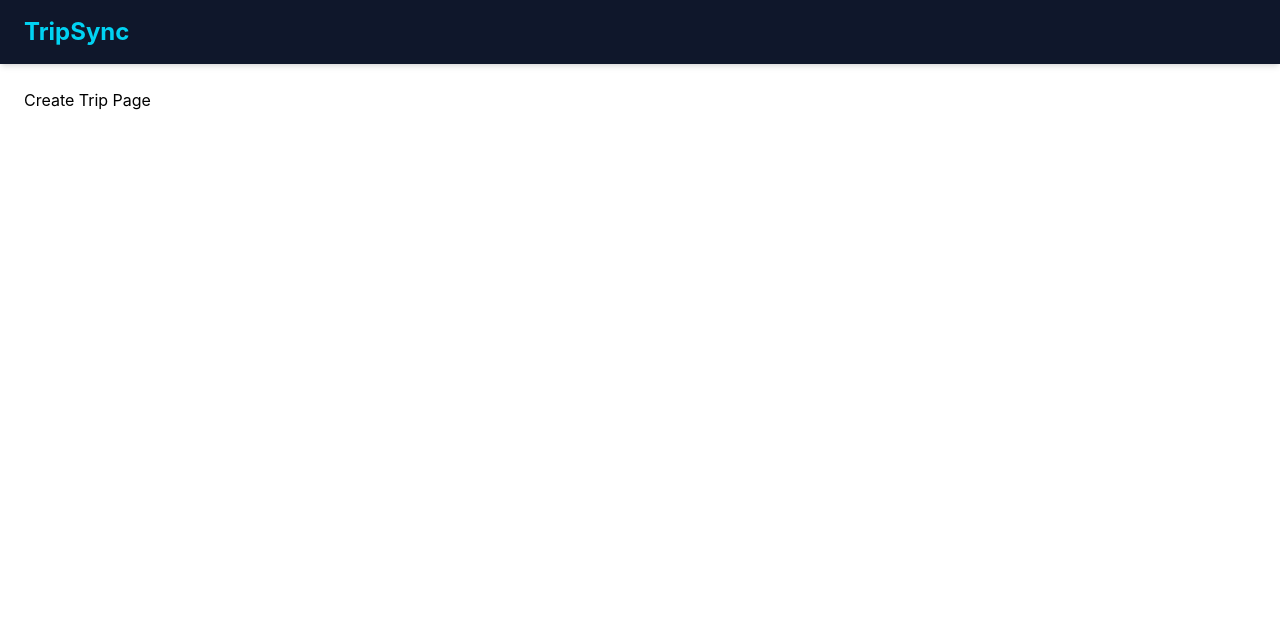
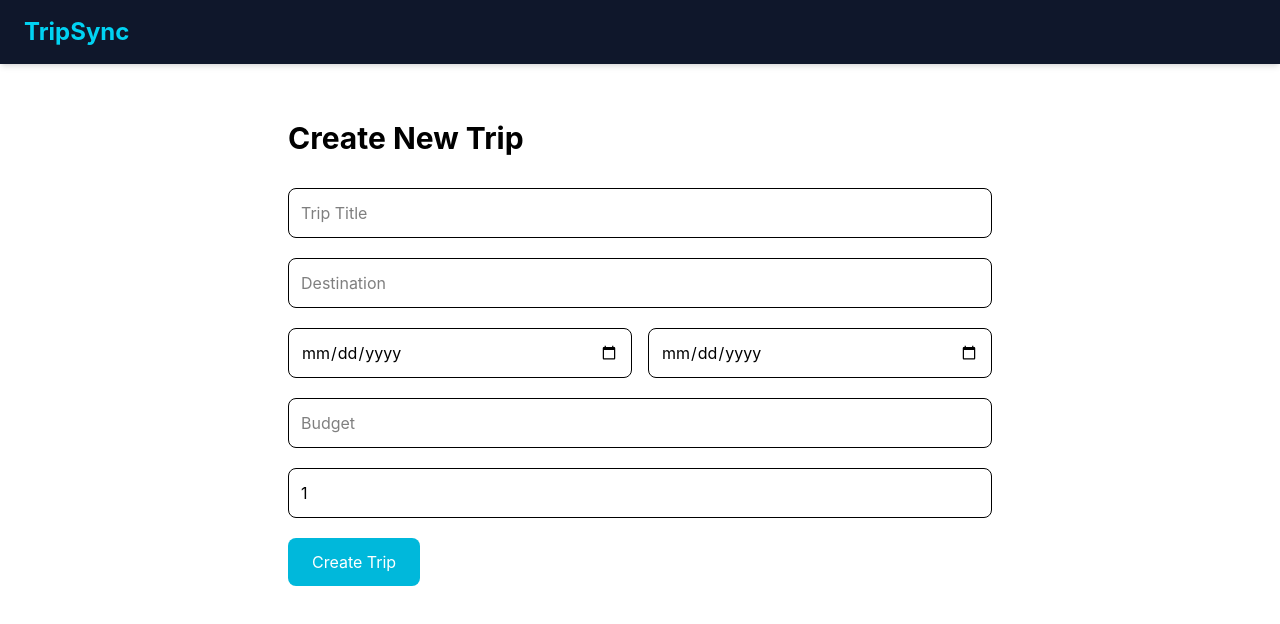
Before and after one commit to Gourabpolai/AI-Travel-Planner, a React (Vite) app in the folder AI-Travel-Planner/client/: page /trips/new in a window 1280 px wide. Shown: the top 624 px of the page. Built offline with nearby package versions, Linux system fonts and the light colour scheme.

Commit message:
feat(frontend): implement trip details page

```diff
--- a/AI-Travel-Planner/client/src/api/tripApi.js
+++ b/AI-Travel-Planner/client/src/api/tripApi.js
@@ -0,0 +1,21 @@
+import axiosInstance from "./axios";
+
+export const getAllTrips = async () => {
+  const response = await axiosInstance.get("/trips");
+  return response.data;
+};
+
+export const getTripById = async (tripId) => {
+  const response = await axiosInstance.get(`/trips/${tripId}`);
+  return response.data;
+};
+
+export const createTrip = async (tripData) => {
+  const response = await axiosInstance.post("/trips", tripData);
+  return response.data;
+};
+
+export const deleteTrip = async (tripId) => {
+  const response = await axiosInstance.delete(`/trips/${tripId}`);
+  return response.data;
+};
--- /dev/null
+++ b/AI-Travel-Planner/client/src/components/trips/TripCard.jsx
@@ -0,0 +1,42 @@
+import { useNavigate } from "react-router-dom";
+
+function TripCard({ trip }) {
+  const navigate = useNavigate();
+
+  return (
+    <div
+      onClick={() => navigate(`/trips/${trip._id}`)}
+      className="rounded-xl border p-6 shadow-md bg-white cursor-pointer hover:shadow-lg transition duration-300"
+    >
+      <h2 className="text-2xl font-semibold">{trip.title}</h2>
+
+      <p className="mt-2">
+        <strong>Destination:</strong> {trip.destination}
+      </p>
+
+      <p>
+        <strong>Budget:</strong> ₹{trip.budget}
+      </p>
+
+      <p>
+        <strong>Travelers:</strong> {trip.travelers}
+      </p>
+
+      <p>
+        <strong>Status:</strong> {trip.status}
+      </p>
+
+      <p>
+        <strong>Start:</strong>{" "}
+        {new Date(trip.startDate).toLocaleDateString()}
+      </p>
+
+      <p>
+        <strong>End:</strong>{" "}
+        {new Date(trip.endDate).toLocaleDateString()}
+      </p>
+    </div>
+  );
+}
+
+export default TripCard;
--- a/AI-Travel-Planner/client/src/pages/Trips/CreateTrip.jsx
+++ b/AI-Travel-Planner/client/src/pages/Trips/CreateTrip.jsx
@@ -1,5 +1,127 @@
+import { useState } from "react";
+import { useNavigate } from "react-router-dom";
+import { createTrip } from "../../api/tripApi";
+
 function CreateTrip() {
-  return <h1>Create Trip Page</h1>;
+  const navigate = useNavigate();
+
+  const [formData, setFormData] = useState({
+    title: "",
+    destination: "",
+    startDate: "",
+    endDate: "",
+    budget: "",
+    travelers: 1,
+    status: "Planning",
+  });
+
+  const [loading, setLoading] = useState(false);
+  const [error, setError] = useState("");
+
+  const handleChange = (e) => {
+    setFormData({
+      ...formData,
+      [e.target.name]: e.target.value,
+    });
+
+    setError("");
+  };
+
+  const handleSubmit = async (e) => {
+    e.preventDefault();
+
+    try {
+      setLoading(true);
+
+      await createTrip(formData);
+
+      navigate("/trips");
+    } catch (err) {
+      setError(err.response?.data?.message || "Failed to create trip");
+    } finally {
+      setLoading(false);
+    }
+  };
+
+  return (
+    <div className="max-w-3xl mx-auto p-8">
+      <h1 className="text-3xl font-bold mb-8">Create New Trip</h1>
+
+      <form onSubmit={handleSubmit} className="space-y-5">
+
+        {error && (
+          <p className="text-red-500">{error}</p>
+        )}
+
+        <input
+          type="text"
+          name="title"
+          placeholder="Trip Title"
+          value={formData.title}
+          onChange={handleChange}
+          className="w-full border rounded-lg p-3"
+          required
+        />
+
+        <input
+          type="text"
+          name="destination"
+          placeholder="Destination"
+          value={formData.destination}
+          onChange={handleChange}
+          className="w-full border rounded-lg p-3"
+          required
+        />
+
+        <div className="grid grid-cols-2 gap-4">
+          <input
+            type="date"
+            name="startDate"
+            value={formData.startDate}
+            onChange={handleChange}
+            className="border rounded-lg p-3"
+            required
+          />
+
+          <input
+            type="date"
+            name="endDate"
+            value={formData.endDate}
+            onChange={handleChange}
+            className="border rounded-lg p-3"
+            required
+          />
+        </div>
+
+        <input
+          type="number"
+          name="budget"
+          placeholder="Budget"
+          value={formData.budget}
+          onChange={handleChange}
+          className="w-full border rounded-lg p-3"
+        />
+
+        <input
+          type="number"
+          name="travelers"
+          placeholder="Number of Travelers"
+          value={formData.travelers}
+          onChange={handleChange}
+          className="w-full border rounded-lg p-3"
+        />
+
+        <button
+          type="submit"
+          disabled={loading}
+          className="bg-cyan-500 text-white px-6 py-3 rounded-lg hover:bg-cyan-600 disabled:bg-gray-400"
+        >
+          {loading ? "Creating..." : "Create Trip"}
+        </button>
+
+      </form>
+    </div>
+  );
 }
 
 export default CreateTrip;
--- a/AI-Travel-Planner/client/src/pages/Trips/TripDetails.jsx
+++ b/AI-Travel-Planner/client/src/pages/Trips/TripDetails.jsx
@@ -1,5 +1,70 @@
+import { useEffect, useState } from "react";
+import { useParams } from "react-router-dom";
+import { getTripById } from "../../api/tripApi";
+
 function TripDetails() {
-  return <h1>Trip Details</h1>;
+  const { tripId } = useParams();
+
+  const [trip, setTrip] = useState(null);
+  const [loading, setLoading] = useState(true);
+  const [error, setError] = useState("");
+
+  useEffect(() => {
+    fetchTrip();
+  }, []);
+
+  const fetchTrip = async () => {
+    try {
+      const response = await getTripById(tripId);
+      setTrip(response.trip);
+    } catch (err) {
+      setError(err.response?.data?.message || "Failed to load trip");
+    } finally {
+      setLoading(false);
+    }
+  };
+
+  if (loading) {
+    return <h2 className="p-6">Loading...</h2>;
+  }
+
+  if (error) {
+    return <h2 className="p-6 text-red-500">{error}</h2>;
+  }
+
+  return (
+    <div className="max-w-4xl mx-auto p-8">
+      <h1 className="text-4xl font-bold mb-8">{trip.title}</h1>
+
+      <div className="border rounded-xl p-6 shadow-md space-y-4">
+        <p>
+          <strong>Destination:</strong> {trip.destination}
+        </p>
+
+        <p>
+          <strong>Start Date:</strong>{" "}
+          {new Date(trip.startDate).toLocaleDateString()}
+        </p>
+
+        <p>
+          <strong>End Date:</strong>{" "}
+          {new Date(trip.endDate).toLocaleDateString()}
+        </p>
+
+        <p>
+          <strong>Budget:</strong> ₹{trip.budget}
+        </p>
+
+        <p>
+          <strong>Travelers:</strong> {trip.travelers}
+        </p>
+
+        <p>
+          <strong>Status:</strong> {trip.status}
+        </p>
+      </div>
+    </div>
+  );
 }
 
 export default TripDetails;
--- a/AI-Travel-Planner/client/src/pages/Trips/Trips.jsx
+++ b/AI-Travel-Planner/client/src/pages/Trips/Trips.jsx
@@ -1,5 +1,55 @@
+import { useEffect, useState } from "react";
+import { getAllTrips } from "../../api/tripApi";
+import TripCard from "../../components/trips/TripCard";
+
 function Trips() {
-  return <h1>Trips Page</h1>;
+  const [trips, setTrips] = useState([]);
+  const [loading, setLoading] = useState(true);
+  const [error, setError] = useState("");
+
+  useEffect(() => {
+    fetchTrips();
+  }, []);
+
+  const fetchTrips = async () => {
+  try {
+
+    const response = await getAllTrips();
+
+    console.log("Trips API Response:", response);
+
+    setTrips(response.trips);
+  } catch (err) {
+    console.error(err);
+    setError(err.response?.data?.message || "Failed to fetch trips");
+  } finally {
+    setLoading(false);
+  }
+};
+  if (loading) {
+    return <h2 className="p-6">Loading trips...</h2>;
+  }
+
+  if (error) {
+    return <h2 className="p-6 text-red-500">{error}</h2>;
+  }
+
+  return (
+    <div className="p-8">
+      <h1 className="text-3xl font-bold mb-6">My Trips</h1>
+
+      {trips.length === 0 ? (
+        <p>No trips found.</p>
+      ) : (
+        <div className="grid gap-6">
+          {trips.map((trip) => (
+
+            <TripCard key={trip._id} trip={trip} />
+          ))}
+        </div>
+      )}
+    </div>
+  );
 }
 
 export default Trips;
```
Also changed, not shown: 2 other files (tests, documents, lock files or other folders).
